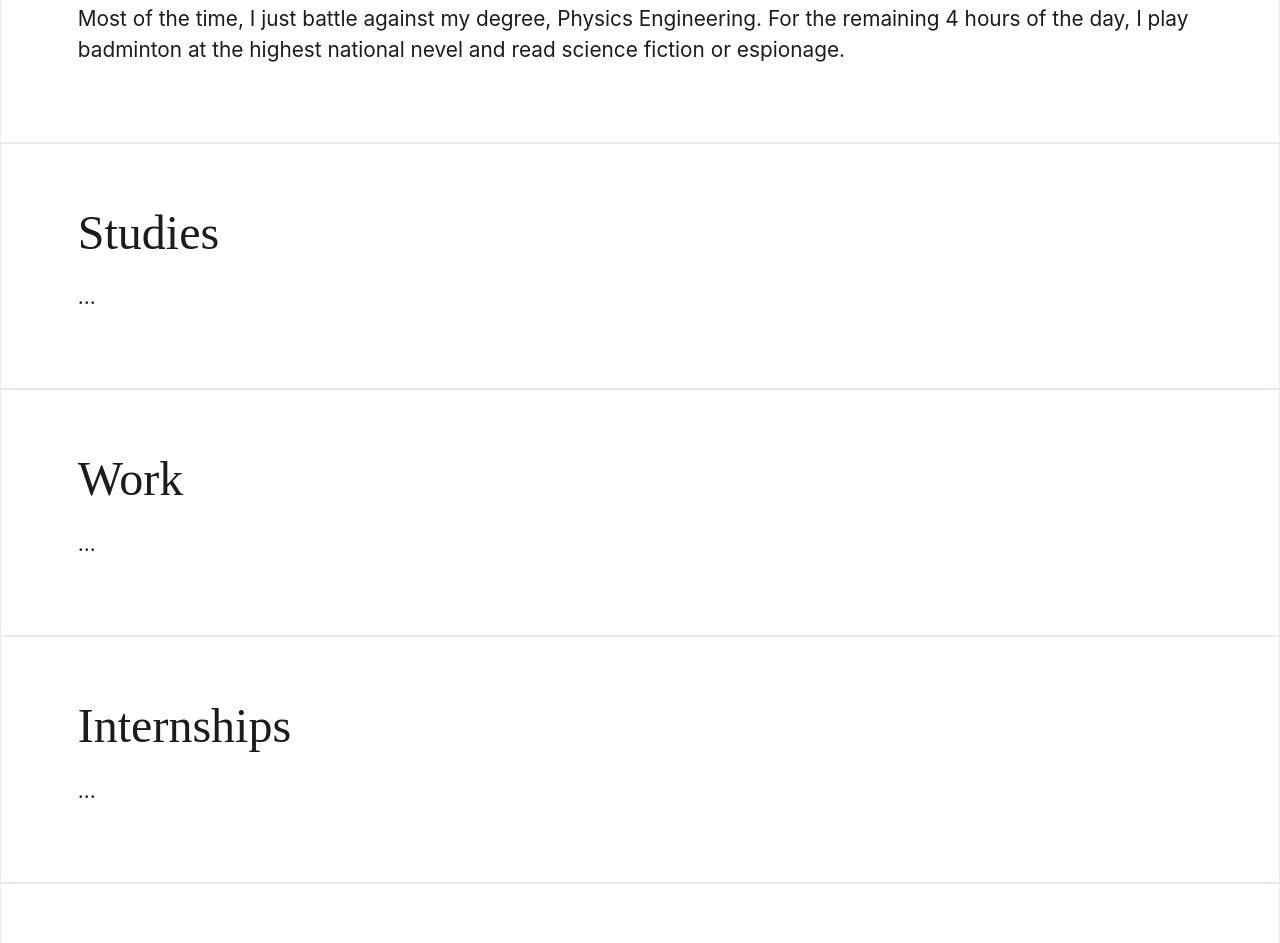
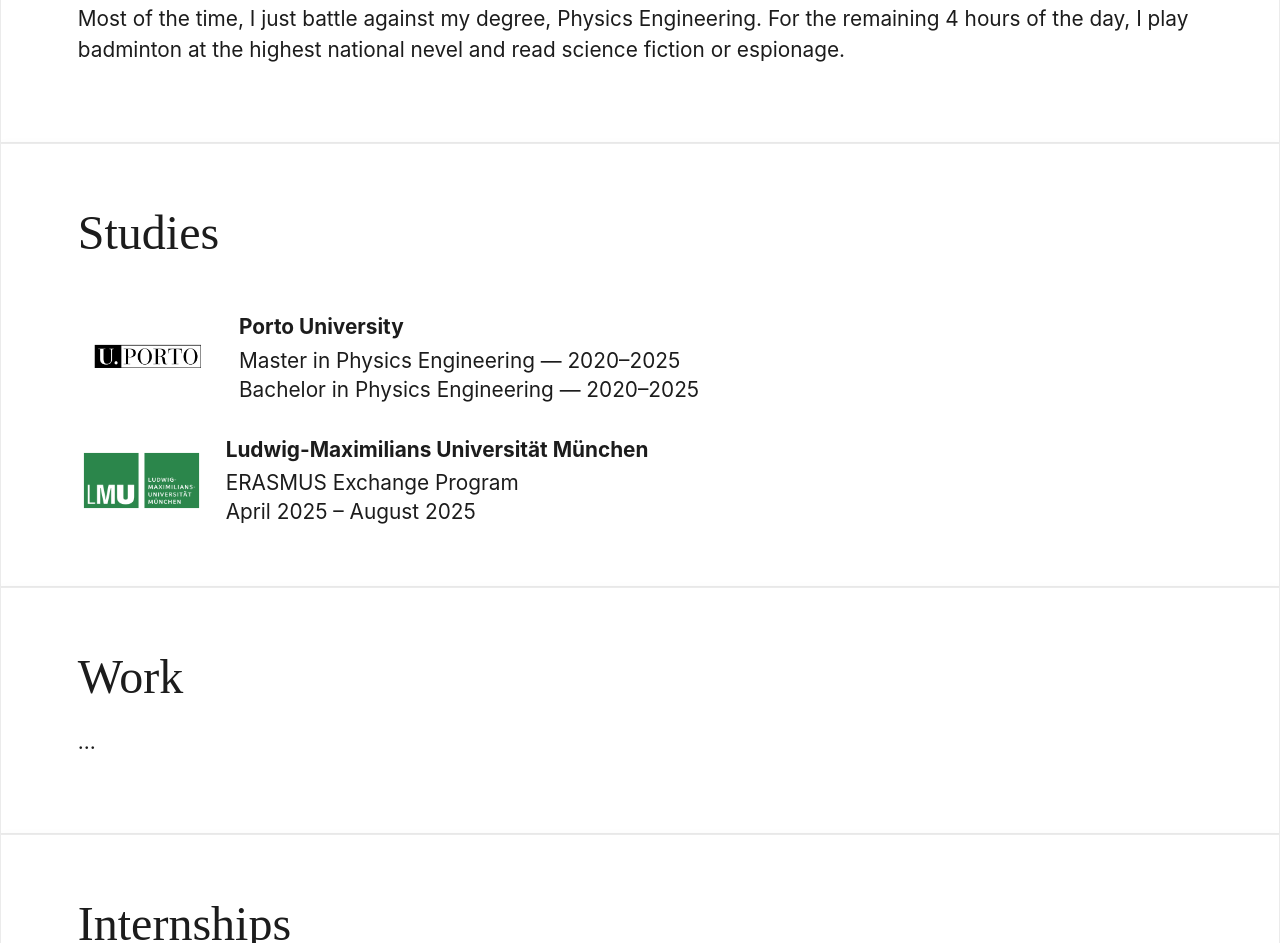
Before and after one commit to mariana-das-neves/online-portfolio, a plain HTML site: page index.html in a window 1280 px wide. Shown: the part 1130-2073 px from the top of the page. Drawn offline with nearby package versions, Linux system fonts and the light colour scheme.

Commit message:
uni-section

```diff
--- a/index.html
+++ b/index.html
@@ -40,8 +40,26 @@
 
     <section id="studies">
         <h2>Studies</h2>
-        <p>...</p>
+
+        <div class="study-item">
+            <img src="UPorto Logo.png" alt="UPorto Logo" class="logo">
+            <div class="study-text">
+                <div class="title">Porto University</div>
+                <div>Master in Physics Engineering — 2020–2025</div>
+                <div>Bachelor in Physics Engineering — 2020–2025</div>
+            </div>
+        </div>
+
+        <div class="study-item">
+            <img src="LMU Logo.png" alt="LMU Logo" class="logo">
+            <div class="study-text">
+                <div class="title">Ludwig-Maximilians Universität München</div>
+                <div>ERASMUS Exchange Program</div>
+                <div>April 2025 – August 2025</div>
+            </div>
+        </div>
     </section>
+
 
     <section id="work">
         <h2>Work</h2>
--- a/styles.css
+++ b/styles.css
@@ -313,3 +313,34 @@ section h2 {
     opacity: 1;
     background-color: #ff4b4b;
 }
+
+#studies {
+        display: flex;
+        flex-direction: column;
+        gap: 1.5em;
+    }
+
+.study-item {
+        display: flex;
+        align-items: center;
+        gap: 1em;
+    }
+
+
+.logo {
+        height: 3.2em; /* adjust size if needed */
+        width: auto;
+        flex-shrink: 0;
+    }
+
+.study-text {
+    display: flex;
+    flex-direction: column;
+    justify-content: center;
+    line-height: 1.4;
+}
+
+.study-text .title {
+    font-weight: bold;
+    margin-bottom: 0.2em;
+}
```
